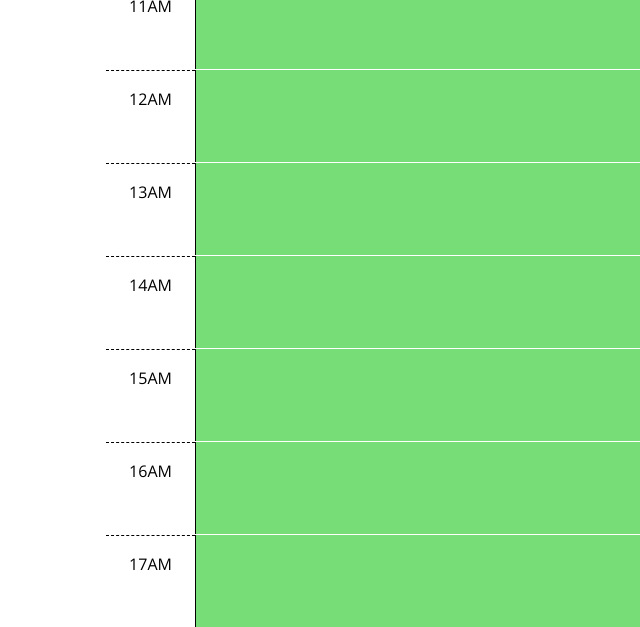
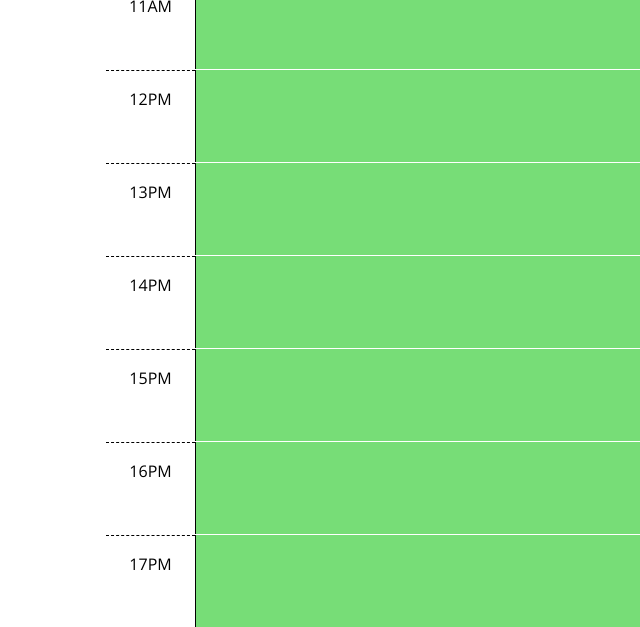
Before and after one commit to tatiana404/TimeTable_challenge, a plain HTML site: page index.html in a window 1280 px wide. Shown: the part 546-1173 px from the top of the page, 0-640 px from the left. Drawn offline with nearby package versions, Linux system fonts and the light colour scheme.

Commit message:
Update index.html
updated time

```diff
--- a/index.html
+++ b/index.html
@@ -58,7 +58,7 @@
       </div>
 
       <div id="hour-12" class="row time-block past">
-        <div class="col-2 col-md-1 hour text-center py-3">12AM</div>
+        <div class="col-2 col-md-1 hour text-center py-3">12PM</div>
         <textarea class="col-8 col-md-10 description" rows="3"> </textarea>
         <button class="btn saveBtn col-2 col-md-1" aria-label="save">
           <i class="fas fa-save" aria-hidden="true"></i>
@@ -66,7 +66,7 @@
       </div>
 
       <div id="hour-13" class="row time-block past">
-        <div class="col-2 col-md-1 hour text-center py-3">13AM</div>
+        <div class="col-2 col-md-1 hour text-center py-3">13PM</div>
         <textarea class="col-8 col-md-10 description" rows="3"> </textarea>
         <button class="btn saveBtn col-2 col-md-1" aria-label="save">
           <i class="fas fa-save" aria-hidden="true"></i>
@@ -74,7 +74,7 @@
       </div>
 
       <div id="hour-14" class="row time-block past">
-        <div class="col-2 col-md-1 hour text-center py-3">14AM</div>
+        <div class="col-2 col-md-1 hour text-center py-3">14PM</div>
         <textarea class="col-8 col-md-10 description" rows="3"> </textarea>
         <button class="btn saveBtn col-2 col-md-1" aria-label="save">
           <i class="fas fa-save" aria-hidden="true"></i>
@@ -82,7 +82,7 @@
       </div>
 
       <div id="hour-15" class="row time-block past">
-        <div class="col-2 col-md-1 hour text-center py-3">15AM</div>
+        <div class="col-2 col-md-1 hour text-center py-3">15PM</div>
         <textarea class="col-8 col-md-10 description" rows="3"> </textarea>
         <button class="btn saveBtn col-2 col-md-1" aria-label="save">
           <i class="fas fa-save" aria-hidden="true"></i>
@@ -90,7 +90,7 @@
       </div>
 
       <div id="hour-16" class="row time-block present">
-        <div class="col-2 col-md-1 hour text-center py-3">16AM</div>
+        <div class="col-2 col-md-1 hour text-center py-3">16PM</div>
         <textarea class="col-8 col-md-10 description" rows="3"> </textarea>
         <button class="btn saveBtn col-2 col-md-1" aria-label="save">
           <i class="fas fa-save" aria-hidden="true"></i>
@@ -98,7 +98,7 @@
       </div>
 
       <div id="hour-17" class="row time-block future">
-        <div class="col-2 col-md-1 hour text-center py-3">17AM</div>
+        <div class="col-2 col-md-1 hour text-center py-3">17PM</div>
         <textarea class="col-8 col-md-10 description" rows="3"> </textarea>
         <button class="btn saveBtn col-2 col-md-1" aria-label="save">
           <i class="fas fa-save" aria-hidden="true"></i>
```
